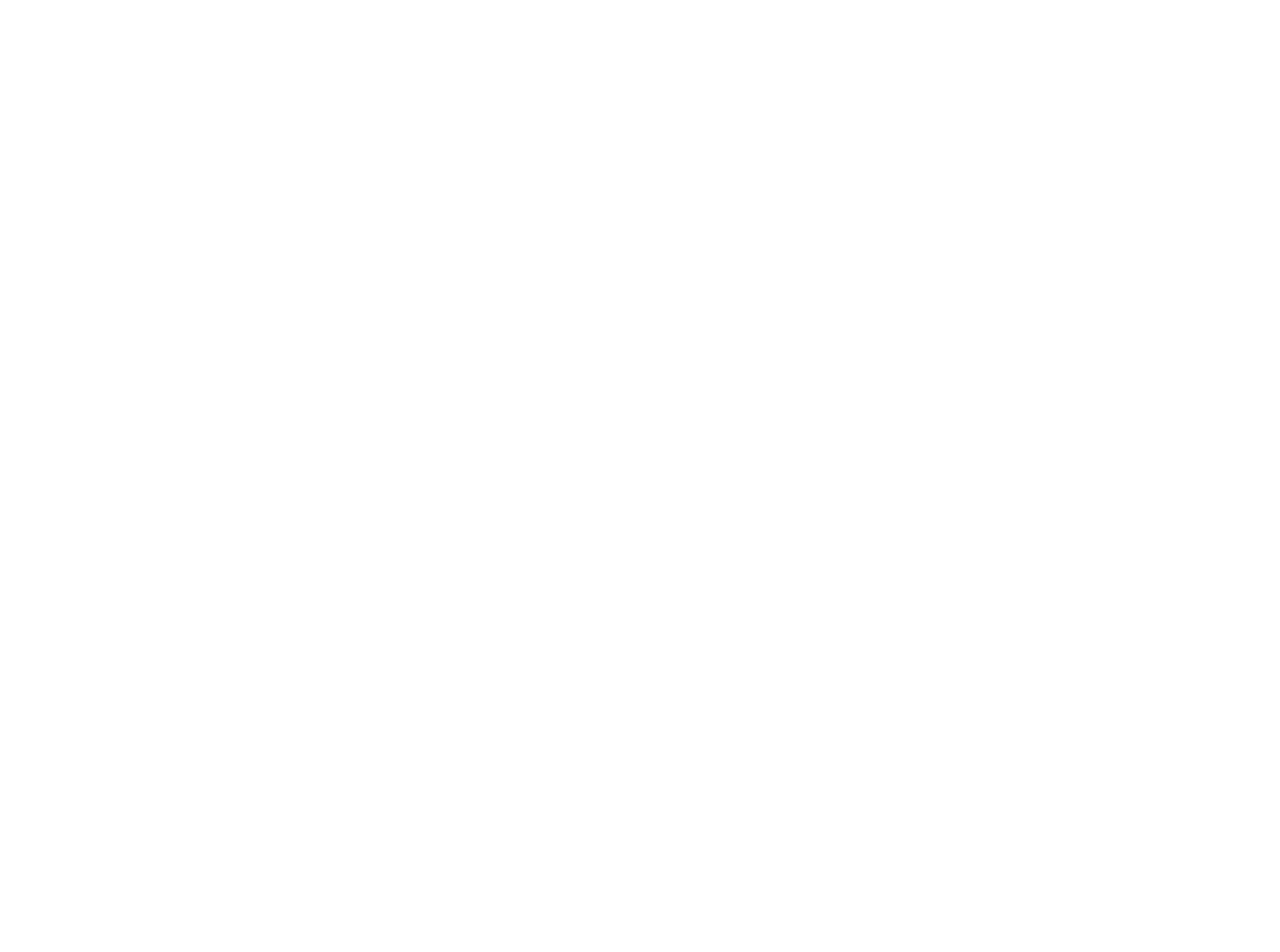
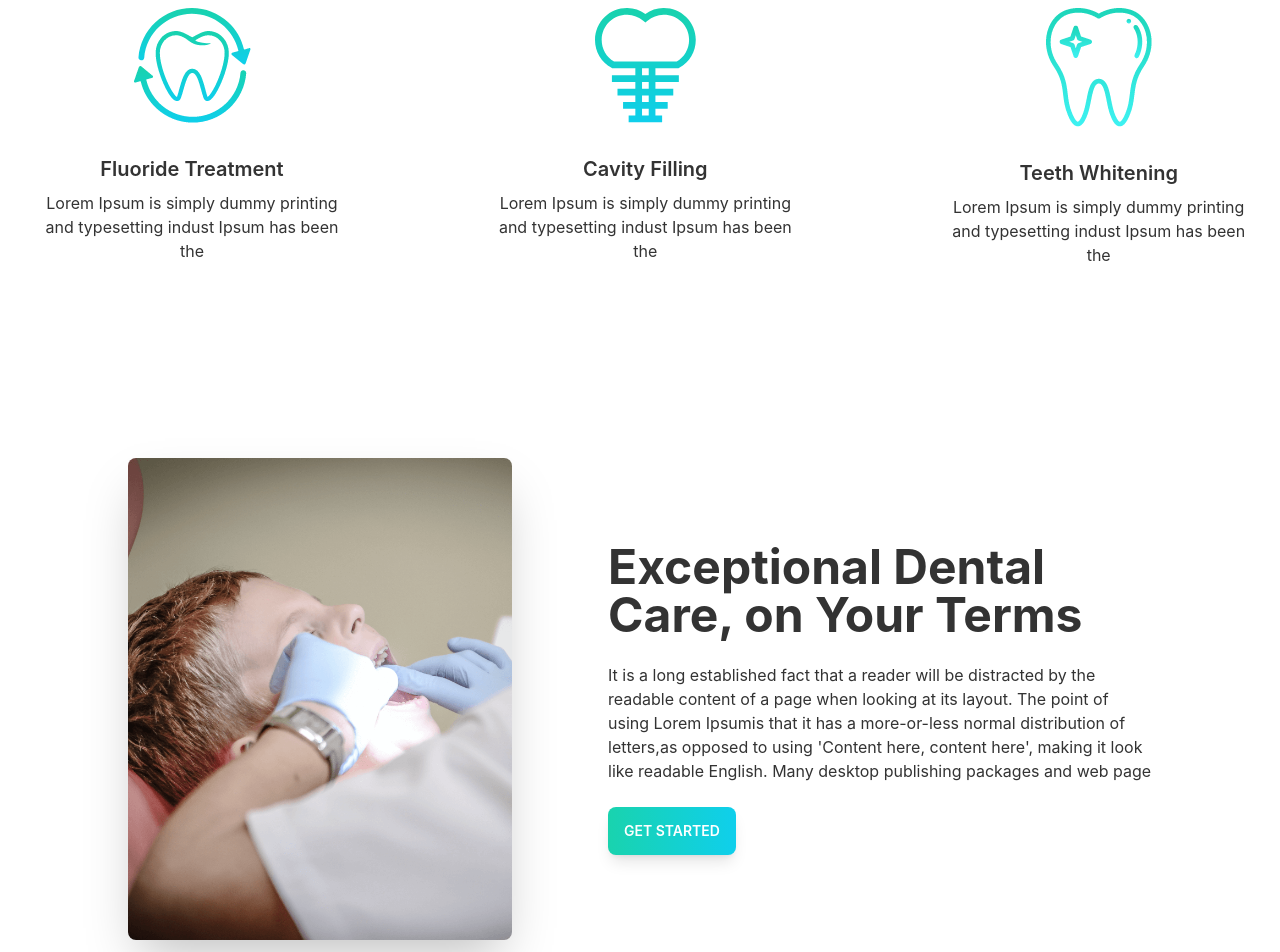
Before and after one commit to forhadmia1/doctors-portal, a React (Create React App) app: page / in a window 1280 px wide. Shown: the part 1340-2292 px from the top of the page. Before the commit the page ends 1036 px from the top, so only its background shows below. Built offline with nearby package versions, Linux system fonts and the light colour scheme.

Commit message:
service card create

```diff
--- a/src/Pages/Home/Banner.js
+++ b/src/Pages/Home/Banner.js
@@ -1,5 +1,6 @@
 import React from 'react';
 import chair from '../../assets/images/chair.png'
+import ButtonPrimary from '../Shared/ButtonPrimary';
 
 const Banner = () => {
     return (
@@ -9,7 +10,7 @@
                 <div>
                     <h1 className="text-5xl font-bold">Your New Smile Starts Here</h1>
                     <p className="py-6">Provident cupiditate voluptatem et in. Quaerat fugiat ut assumenda excepturi exercitationem quasi. In deleniti eaque aut repudiandae et a id nisi.</p>
-                    <button className="btn bg-gradient-to-r from-secondary to-primary uppercase text-white border-0 shadow-lg">Get Started</button>
+                    <ButtonPrimary />
                 </div>
             </div>
         </div>
--- a/src/Pages/Home/Home.js
+++ b/src/Pages/Home/Home.js
@@ -1,12 +1,14 @@
 import React from 'react';
 import Banner from './Banner';
 import Info from './Info/Info';
+import Services from './Services/Services';
 
 const Home = () => {
     return (
         <div>
             <Banner />
             <Info />
+            <Services />
         </div>
     );
 };
--- /dev/null
+++ b/src/Pages/Home/Services/ServiceCard/ServiceCard.js
@@ -0,0 +1,18 @@
+import React from 'react';
+
+const ServiceCard = ({ service }) => {
+    const { title, img, description } = service;
+    return (
+        <div class="card w-96 bg-base-100">
+            <figure class="px-10 pt-10">
+                <img src={img} alt="Shoes" class="rounded-xl" />
+            </figure>
+            <div class="card-body items-center text-center">
+                <h2 class="card-title">{title}</h2>
+                <p>{description}</p>
+            </div>
+        </div>
+    );
+};
+
+export default ServiceCard;
--- /dev/null
+++ b/src/Pages/Home/Services/ServiceHero/ServiceHero.js
@@ -0,0 +1,20 @@
+import React from 'react';
+import ServiceImg from '../../../../assets/images/treatment.png'
+import ButtonPrimary from '../../../Shared/ButtonPrimary';
+
+const ServiceHero = () => {
+    return (
+        <div class="hero min-h-screen">
+            <div class="hero-content flex-col lg:flex-row px-32 gap-24">
+                <img src={ServiceImg} class="max-w-sm rounded-lg shadow-2xl" alt='' />
+                <div>
+                    <h1 class="text-5xl font-bold">Exceptional Dental Care, on Your Terms</h1>
+                    <p class="py-6">It is a long established fact that a reader will be distracted by the readable content of a page when looking at its layout. The point of using Lorem Ipsumis that it has a more-or-less normal distribution of letters,as opposed to using 'Content here, content here', making it look like readable English. Many desktop publishing packages and web page</p>
+                    <ButtonPrimary />
+                </div>
+            </div>
+        </div>
+    );
+};
+
+export default ServiceHero;
--- /dev/null
+++ b/src/Pages/Home/Services/Services.js
@@ -0,0 +1,49 @@
+import React from 'react';
+import service1 from '../../../assets/images/fluoride.png'
+import service2 from '../../../assets/images/cavity.png'
+import service3 from '../../../assets/images/whitening.png'
+import ServiceCard from './ServiceCard/ServiceCard';
+import ServiceHero from './ServiceHero/ServiceHero';
+
+const servicesCard = [
+    {
+        id: 1,
+        title: 'Fluoride Treatment',
+        description: 'Lorem Ipsum is simply dummy printing and typesetting indust Ipsum has been the',
+        img: service1
+    },
+    {
+        id: 2,
+        title: 'Cavity Filling',
+        description: 'Lorem Ipsum is simply dummy printing and typesetting indust Ipsum has been the',
+        img: service2
+    },
+    {
+        id: 3,
+        title: 'Teeth Whitening',
+        description: 'Lorem Ipsum is simply dummy printing and typesetting indust Ipsum has been the',
+        img: service3
+    }
+]
+
+const Services = () => {
+    return (
+        <div className='my-28'>
+            <div>
+                <h3 className='text-xl text-primary text-center font-semibold'>Our Services</h3>
+                <h2 className='text-center text-3xl'>Services We Provide</h2>
+            </div>
+            <div className='grid grid-cols-1 md:grid-cols-3 gap-20 mt-24'>
+                {
+                    servicesCard.map(service => <ServiceCard
+                        key={service.id}
+                        service={service}
+                    />)
+                }
+            </div>
+            <ServiceHero />
+        </div>
+    );
+};
+
+export default Services;
--- /dev/null
+++ b/src/Pages/Shared/ButtonPrimary.js
@@ -0,0 +1,9 @@
+import React from 'react';
+
+const ButtonPrimary = () => {
+    return (
+        <button className="btn bg-gradient-to-r from-secondary to-primary uppercase text-white border-0 shadow-lg">Get Started</button>
+    );
+};
+
+export default ButtonPrimary;
```
